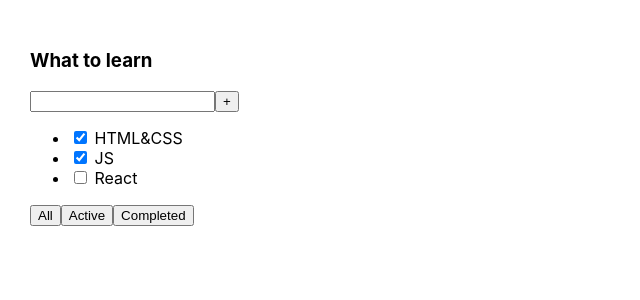
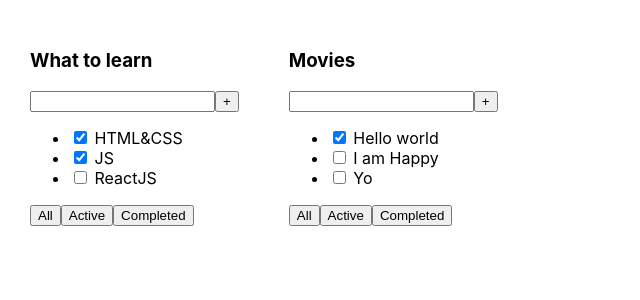
Before and after one commit to LapatinKostya/todolist, a React (Create React App) app: page / in a window 1280 px wide. Shown: the top 300 px of the page, without its empty margins (0-640 px from the left). Built offline with nearby package versions, Linux system fonts and the light colour scheme.

Commit message:
01. PropsType

```diff
--- a/src/App.tsx
+++ b/src/App.tsx
@@ -1,26 +1,23 @@
 import React from 'react';
 import './App.css';
+import {Todolist} from "./Todolist";
 
 function App() {
+    const tasks1 = [
+        {id: 1, title: "HTML&CSS", isDone: true},
+        {id: 2, title: "JS", isDone: true},
+        {id: 3, title: "ReactJS", isDone: false}
+    ]
+    const tasks2 = [
+        {id: 1, title: "Hello world", isDone: true},
+        {id: 2, title: "I am Happy", isDone: false},
+        {id: 3, title: "Yo", isDone: false}
+    ]
+
     return (
         <div className="App">
-            <div>
-                <h3>What to learn</h3>
-                <div>
-                    <input/>
-                    <button>+</button>
-                </div>
-                <ul>
-                    <li><input type="checkbox" checked={true}/> <span>HTML&CSS</span></li>
-                    <li><input type="checkbox" checked={true}/> <span>JS</span></li>
-                    <li><input type="checkbox" checked={false}/> <span>React</span></li>
-                </ul>
-                <div>
-                    <button>All</button>
-                    <button>Active</button>
-                    <button>Completed</button>
-                </div>
-            </div>
+            <Todolist title={'What to learn'} tasks={tasks1}/>
+            <Todolist title={'Movies'} tasks={tasks2}/>
         </div>
     );
 }
--- /dev/null
+++ b/src/Todolist.tsx
@@ -0,0 +1,34 @@
+import React from "react";
+
+type TodolistPropsType = {
+    title: string
+    tasks: Array<TasksType>
+}
+
+type TasksType = {
+    id: number
+    title: string
+    isDone: boolean
+}
+
+export const Todolist = (props: TodolistPropsType) => {
+    return (
+        <div>
+            <h3>{props.title}</h3>
+            <div>
+                <input/>
+                <button>+</button>
+            </div>
+            <ul>
+                <li><input type="checkbox" checked={props.tasks[0].isDone}/> <span>{props.tasks[0].title}</span></li>
+                <li><input type="checkbox" checked={props.tasks[1].isDone}/> <span>{props.tasks[1].title}</span></li>
+                <li><input type="checkbox" checked={props.tasks[2].isDone}/> <span>{props.tasks[2].title}</span></li>
+            </ul>
+            <div>
+                <button>All</button>
+                <button>Active</button>
+                <button>Completed</button>
+            </div>
+        </div>
+    )
+}
```
